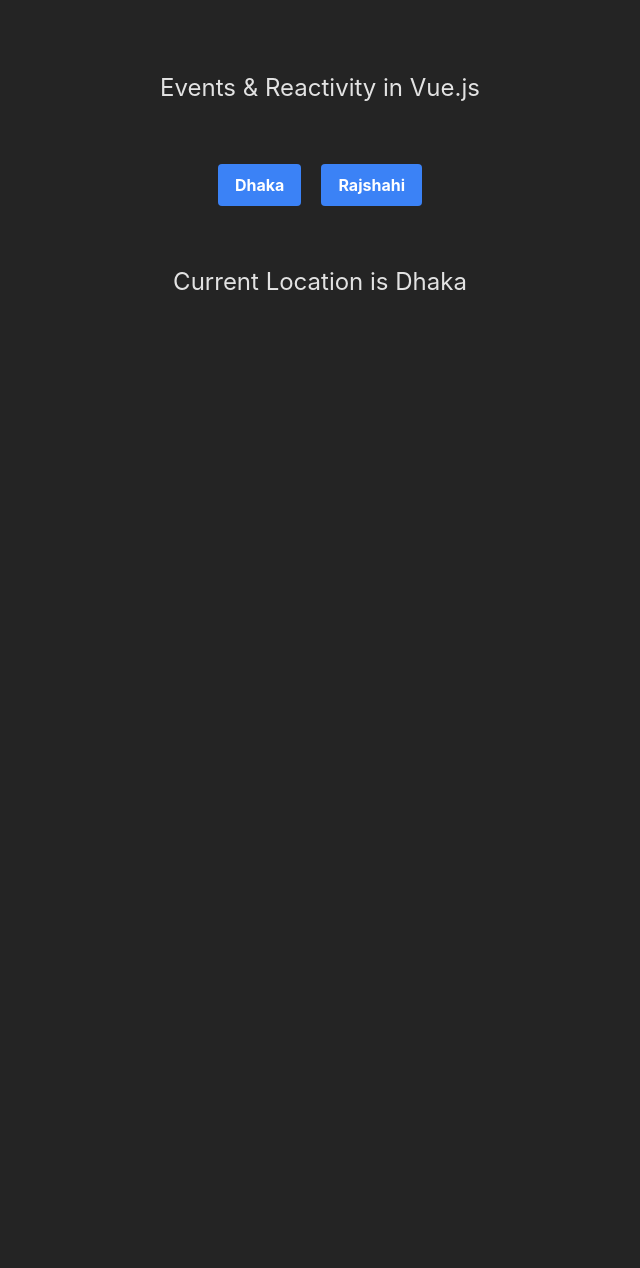
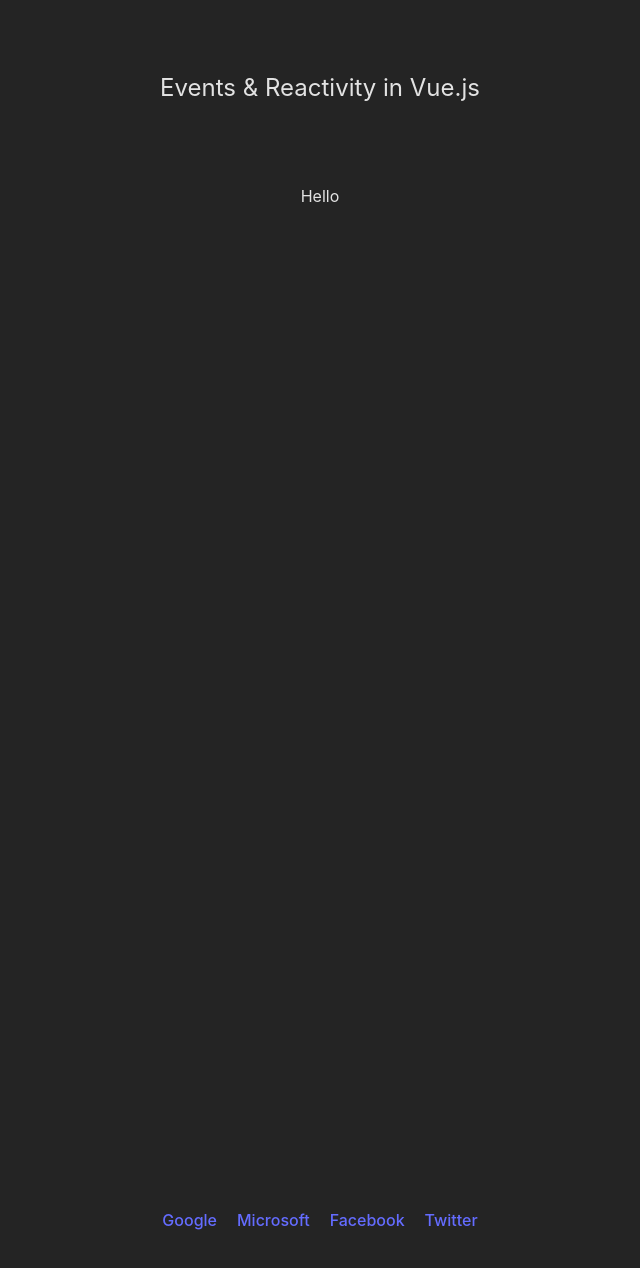
Before and after one commit to LearnWithHasinHayder/vue-events-reactivity, a Vue app: page / in a window 1280 px wide. Shown: the top 1268 px of the page, without its empty margins (320-960 px from the left). Before the commit the page ends 800 px from the top, so only its background shows below. Built offline with nearby package versions, Linux system fonts and the light colour scheme.

Commit message:
Episode 07 Code

```diff
--- a/src/App.vue
+++ b/src/App.vue
@@ -1,24 +1,49 @@
 <script setup>
-import {ref} from 'vue'
-const location = ref("Dhaka")
+import { ref } from "vue"
+const about = ref("Hello")
+const links=[
+  {
+    name: 'Google',
+    url: "https://www.google.com",
+    about:"Google is an American multinational technology company that specializes in Internet-related services and products, which include online advertising technologies, a search engine, cloud computing, software, and hardware."
+  },
+  {
+    name: 'Microsoft',
+    url: "https://www.microsoft.com",
+    about:"Microsoft Corporation is an American multinational technology company with headquarters in Redmond, Washington. It develops, manufactures, licenses, supports, and sells computer software, consumer electronics, personal computers, and related services."
+  },
+  {
+    name: 'Facebook',
+    url: "https://www.facebook.com",
+    about:"Facebook is an American online social media and social networking service based in Menlo Park, California, and a flagship service of the namesake company Facebook, Inc."
+  },
+  {
+    name:"Twitter",
+    url:"https://www.twitter.com",
+    about:"Twitter is an American microblogging and social networking service on which users post and interact with messages known as tweets. Registered users can post, like and retweet tweets, but unregistered users can only read them."
+  }
+]
 
-function changeLocation(newLocation) {
-  location.value = newLocation
+function setText(text){
+  about.value=text
+  console.log(about.value)
 }
 </script>
 
 <template>
   <section class="container mx-auto flex items-center flex-col">
     <h1 class="text-center text-2xl py-10">Events & Reactivity in Vue.js</h1>
-    <div class="container mx-auto flex space-x-5 justify-center m-5">
-      <button class="bg-blue-500 hover:bg-blue-700 text-white font-bold py-2 px-4 rounded" @click="changeLocation('Dhaka')">
-        Dhaka
-      </button>
-      <button class="bg-blue-500 hover:bg-blue-700 text-white font-bold py-2 px-4 rounded" @click="changeLocation('Rajshahi')">
-        Rajshahi
-      </button>
+    <h2 class="mt-10">{{ about }}</h2>
+    <div class="container mx-auto flex space-x-5 justify-center m-[1000px]">
+      <a
+        v-for="link in links"
+        target="_blank"
+        :key="link.name"
+        href="#"
+        @click.prevent="setText(link.about)"
+        >{{ link.name }}</a
+      >
     </div>
-    <h1 class="text-2xl m-10">Current Location is {{ location }}</h1>
   </section>
 </template>
 
```
Also changed, not shown: markup.html (+3 -9 lines).
